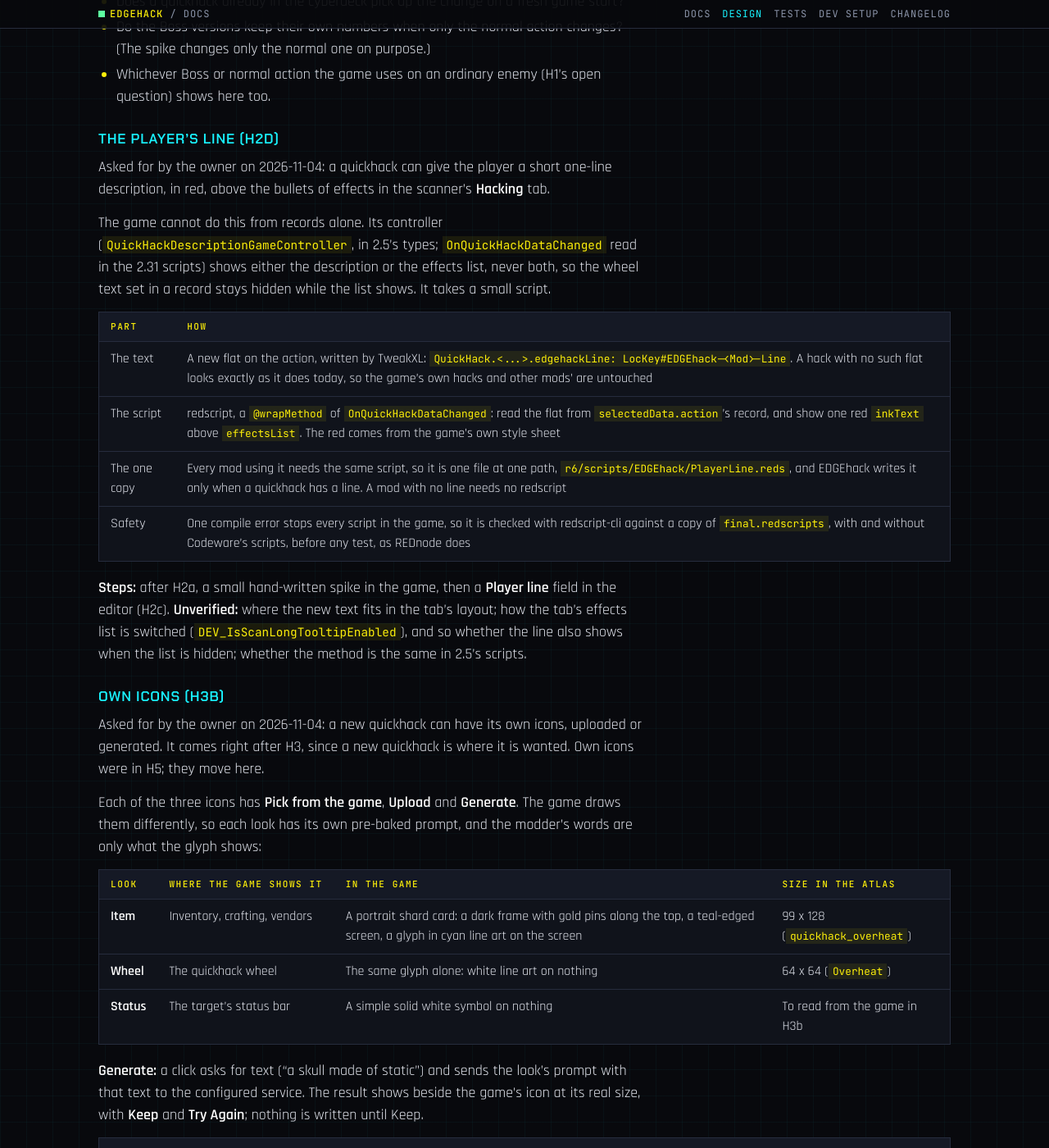
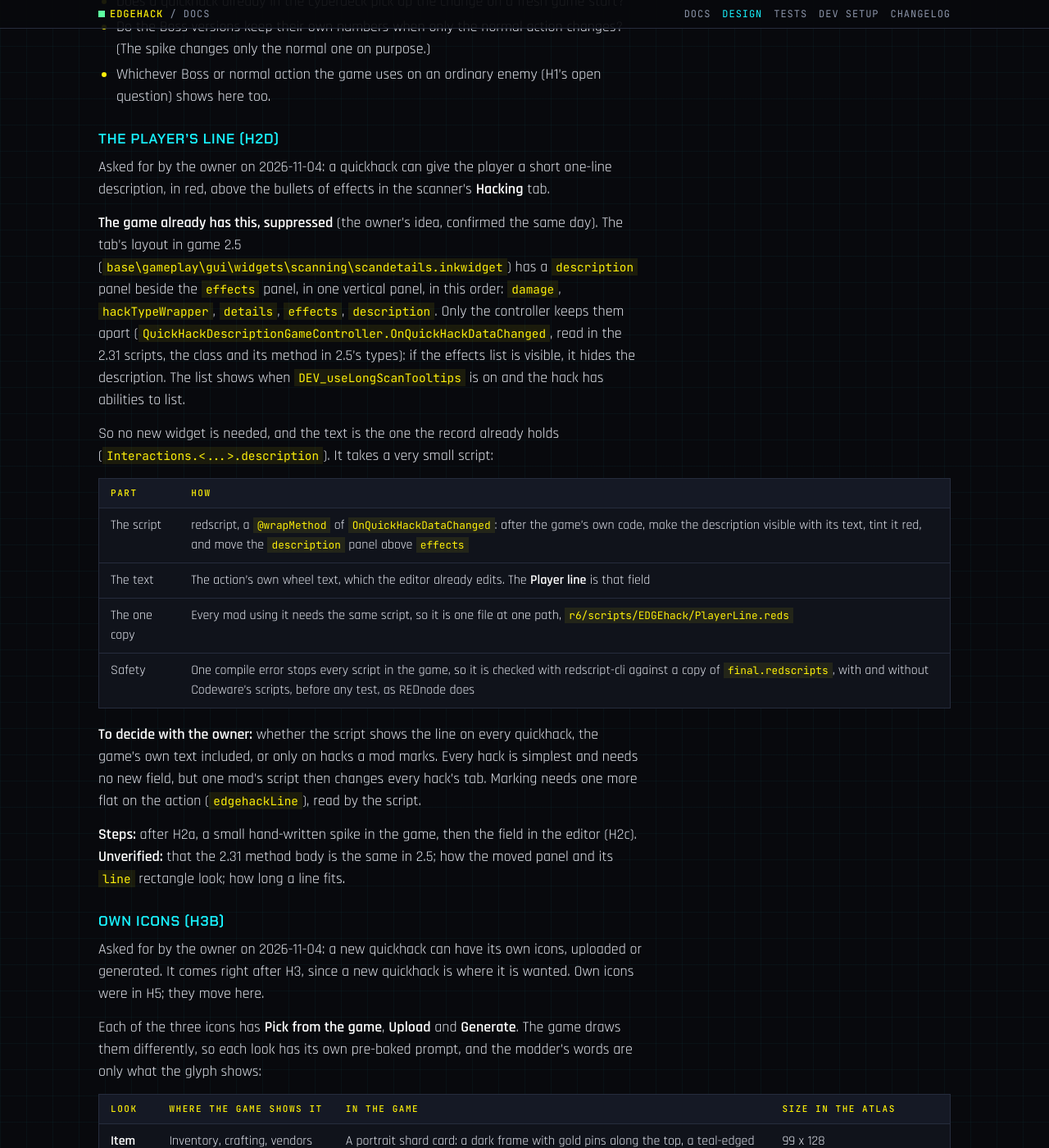
Before and after one commit to Edgemodders/EDGEhack, a Jekyll site: the page built from docs/design.md, in a window 1280 px wide and 1400 px high, scrolled down 14792 px. Shown: the whole window at 82% size. Built offline with Jekyll 4.4.1, drawn with Linux system fonts in a browser that asks for light colours.

Commit message:
The player's line: the game's own description box, suppressed by its controller
Co-Authored-By: Claude Opus 5.5 <noreply@anthropic.com>

```diff
--- a/docs/design.md
+++ b/docs/design.md
@@ -319,16 +319,20 @@ What the spike answers:
 
 Asked for by the owner on 2026-11-04: a quickhack can give the player a short one-line description, in red, above the bullets of effects in the scanner's **Hacking** tab.
 
-The game cannot do this from records alone. Its controller (`QuickHackDescriptionGameController`, in 2.5's types; `OnQuickHackDataChanged` read in the 2.31 scripts) shows either the description or the effects list, never both, so the wheel text set in a record stays hidden while the list shows. It takes a small script.
+**The game already has this, suppressed** (the owner's idea, confirmed the same day). The tab's layout in game 2.5 (`base\gameplay\gui\widgets\scanning\scandetails.inkwidget`) has a `description` panel beside the `effects` panel, in one vertical panel, in this order: `damage`, `hackTypeWrapper`, `details`, `effects`, `description`. Only the controller keeps them apart (`QuickHackDescriptionGameController.OnQuickHackDataChanged`, read in the 2.31 scripts, the class and its method in 2.5's types): if the effects list is visible, it hides the description. The list shows when `DEV_useLongScanTooltips` is on and the hack has abilities to list.
+
+So no new widget is needed, and the text is the one the record already holds (`Interactions.<...>.description`). It takes a very small script:
 
 | Part | How |
 |---|---|
-| The text | A new flat on the action, written by TweakXL: `QuickHack.<...>.edgehackLine: LocKey#EDGEhack-<Mod>-Line`. A hack with no such flat looks exactly as it does today, so the game's own hacks and other mods' are untouched |
-| The script | redscript, a `@wrapMethod` of `OnQuickHackDataChanged`: read the flat from `selectedData.action`'s record, and show one red `inkText` above `effectsList`. The red comes from the game's own style sheet |
-| The one copy | Every mod using it needs the same script, so it is one file at one path, `r6/scripts/EDGEhack/PlayerLine.reds`, and EDGEhack writes it only when a quickhack has a line. A mod with no line needs no redscript |
+| The script | redscript, a `@wrapMethod` of `OnQuickHackDataChanged`: after the game's own code, make the description visible with its text, tint it red, and move the `description` panel above `effects` |
+| The text | The action's own wheel text, which the editor already edits. The **Player line** is that field |
+| The one copy | Every mod using it needs the same script, so it is one file at one path, `r6/scripts/EDGEhack/PlayerLine.reds` |
 | Safety | One compile error stops every script in the game, so it is checked with redscript-cli against a copy of `final.redscripts`, with and without Codeware's scripts, before any test, as REDnode does |
 
-**Steps:** after H2a, a small hand-written spike in the game, then a **Player line** field in the editor (H2c). **Unverified:** where the new text fits in the tab's layout; how the tab's effects list is switched (`DEV_IsScanLongTooltipEnabled`), and so whether the line also shows when the list is hidden; whether the method is the same in 2.5's scripts.
+**To decide with the owner:** whether the script shows the line on every quickhack, the game's own text included, or only on hacks a mod marks. Every hack is simplest and needs no new field, but one mod's script then changes every hack's tab. Marking needs one more flat on the action (`edgehackLine`), read by the script.
+
+**Steps:** after H2a, a small hand-written spike in the game, then the field in the editor (H2c). **Unverified:** that the 2.31 method body is the same in 2.5; how the moved panel and its `line` rectangle look; how long a line fits.
 
 ### Own icons (H3b)
 
```
